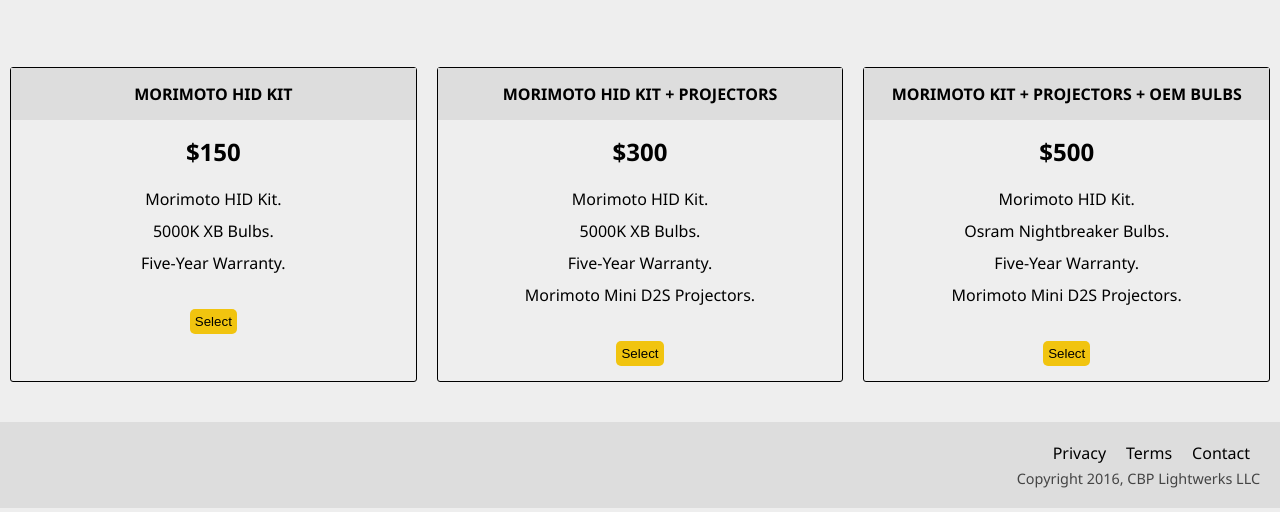
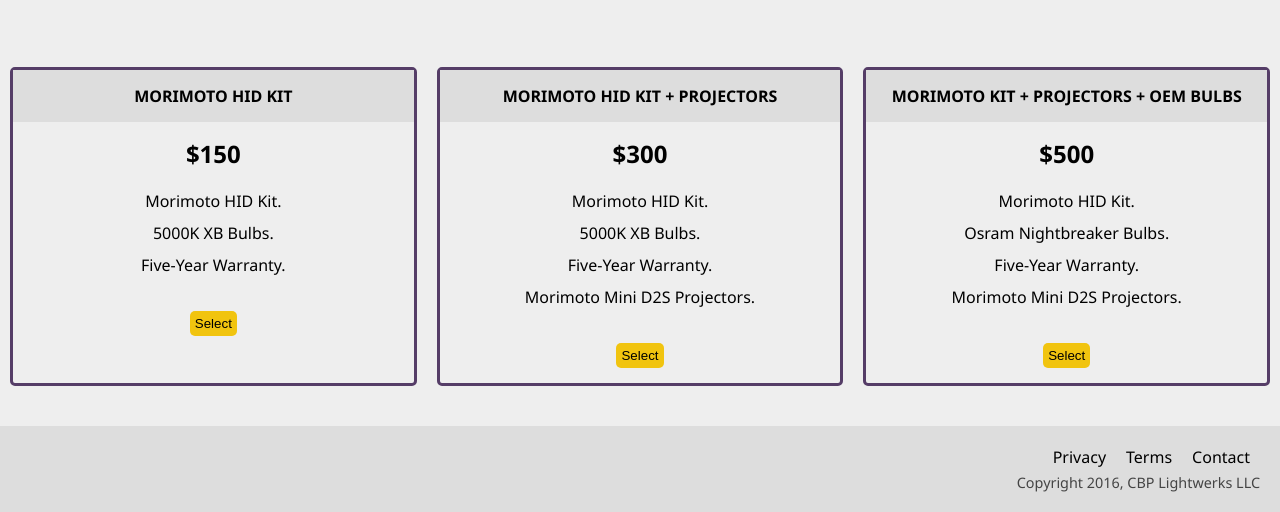
Before and after one commit to sakubs/product-landing, a plain HTML site: page htdocs/index.html in a window 1280 px wide. Shown: the part 1311-1823 px from the top of the page. Drawn offline with Linux system fonts and the light colour scheme.

Commit message:
Changed the color and thickness of the product borders.

```diff
--- a/htdocs/style.css
+++ b/htdocs/style.css
@@ -40,7 +40,6 @@ header {
     padding: 0px 20px;
     display: flex;
     align-items: center;
-    background-color: #eee;
 }
 
 @media (max-width: 600px) {
@@ -206,8 +205,8 @@ nav > ul {
     text-align: center;
     width: calc(100%  / 3);
     margin: 10px;
-    border: 1px solid #000;
-    border-radius: 3px;
+    border: 3px solid #553d67;
+    border-radius: 5px;
 }
 
 .product > .level {
```
